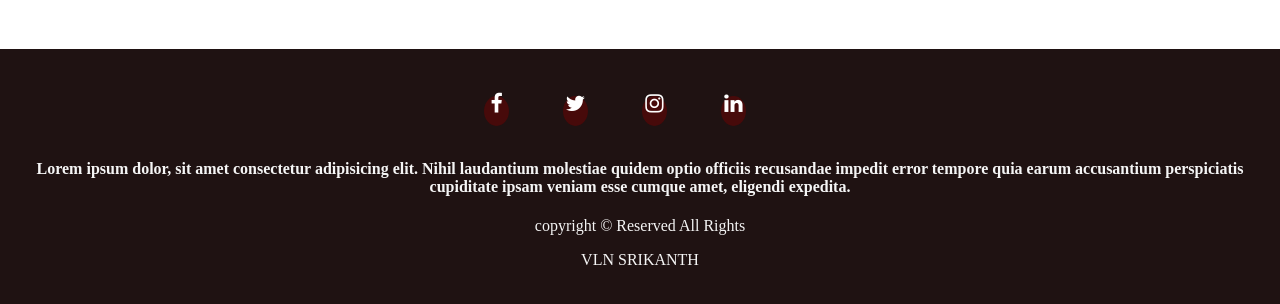
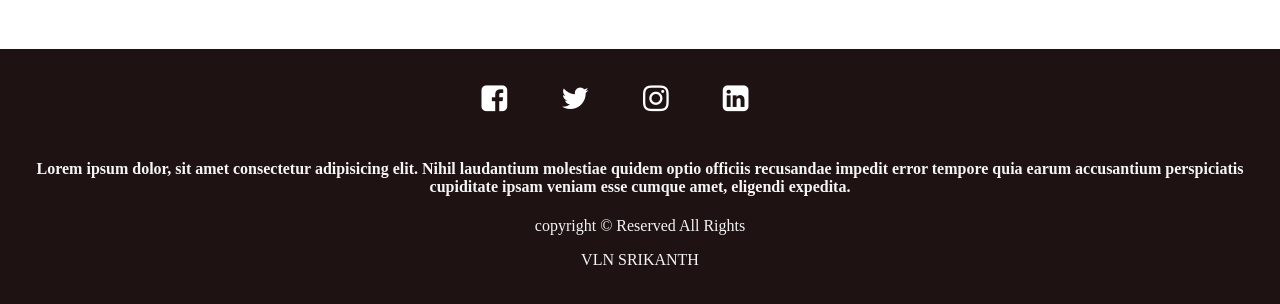
Before and after one commit to srikanth-vln/MyPortfolio, a plain HTML site: page index.html in a window 1280 px wide. Shown: the part 870-1174 px from the top of the page. Drawn offline with Linux system fonts and the light colour scheme.

Commit message:
Icons modified

```diff
--- a/index.html
+++ b/index.html
@@ -79,6 +79,9 @@
             color:white;
             text-decoration: none;
         }
+        .icon{
+            font-size:30px !important;
+        }
     </style>
     <meta charset="UTF-8">
     <meta http-equiv="X-UA-Compatible" content="IE=edge">
@@ -148,17 +151,16 @@
     </div>
     <div id="footer">
         <span>
-            <a href="#" class="fa fa-facebook fa-lg icon"></a>
+            <a href="#"><i class="fa fa-facebook-square icon"></i></a>
         </span>
         <span>
-            <a href="#" class="fa fa-twitter fa-lg icon" ></a>
+            <a href="#"><i class="fa fa-twitter icon"></i></a>
         </span>
         <span>
-            <a href="#" class="fa fa-instagram fa-lg icon"></a>
+            <a href="#"><i class="fa fa-instagram icon"></i></a>
         </span>
         <span>
-            <a href="https://www.linkedin.com/in/vln-srikanth-112154177/" class="fa fa-linkedin fa-lg icon" target="_blank"></a>
-
+            <a href="https://www.linkedin.com/in/vln-srikanth-112154177/"><i class="fa fa-linkedin-square icon" style="font-size:35px;color:white"></i></a>
         </span>
         <h4>Lorem ipsum dolor, sit amet consectetur adipisicing elit. Nihil laudantium molestiae quidem optio officiis recusandae impedit error tempore quia earum accusantium perspiciatis cupiditate ipsam veniam esse cumque amet, eligendi expedita.</h4>
         <p>copyright &copy; Reserved All Rights</p>
```
